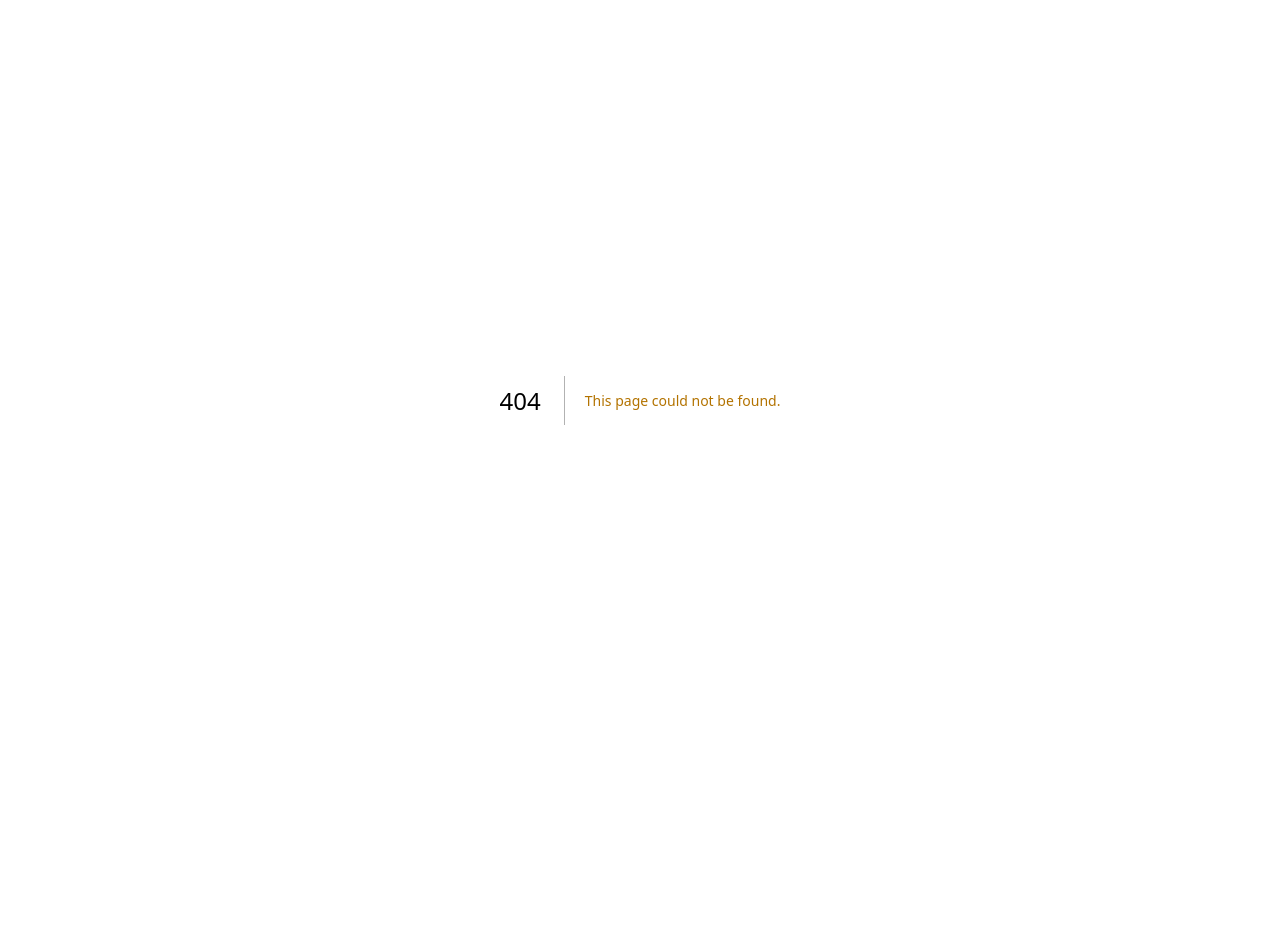
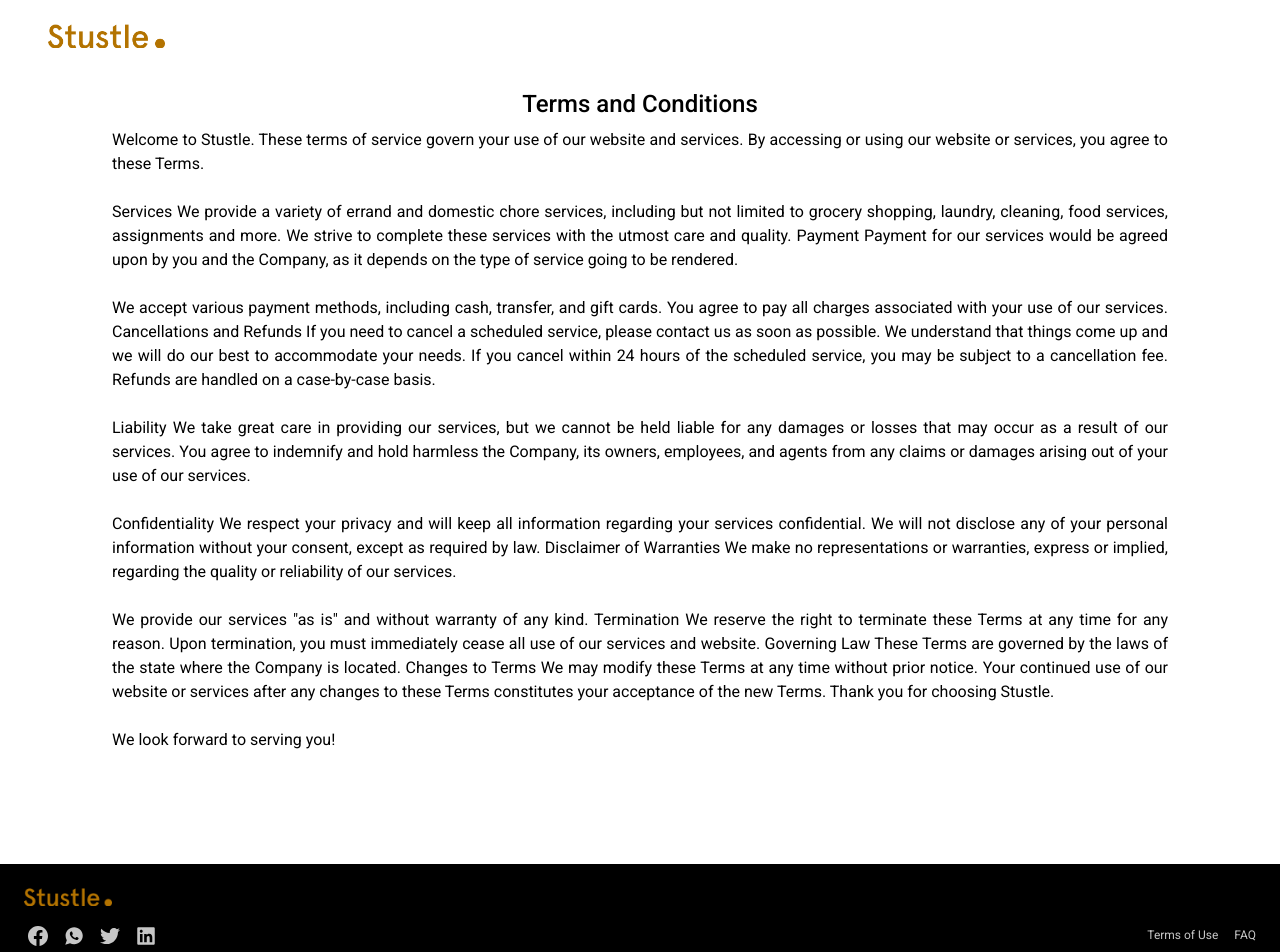
Before and after one commit to T-laye/Stustle__Landing__Page, a Next.js app: page /terms in a window 1280 px wide. Before the commit this address had no page. Shown: the top 952 px of the page. Before the commit the page ends 800 px from the top, so only its background shows below. Built offline with nearby package versions, Linux system fonts and the light colour scheme.

Commit message:
build: terms, FAQ, footer remodel

```diff
--- a/src/components/Layout/Footer.js
+++ b/src/components/Layout/Footer.js
@@ -9,41 +9,35 @@
 export default function Footer() {
   return (
     <footer>
-      <div>
+      <div className="flex flex-col gap-4">
         <div>
           <Link legacyBehavior href="/">
             <a>
-              <Image height={22} src={logo} alt="logo" />
+              <Image height={18} src={logo} alt="logo" />
             </a>
           </Link>
         </div>
-        <div className="w-52">
-          <ul className="text-gray-3 text-xs flex flex-col gap-1 mt-2 ">
-            <li>Terms of service</li>
-            <li>FAQ</li>
-            <li>Support</li>
-          </ul>
-        </div>
-        <div className="flex gap-2 mt-4 mb-8">
+        <div className="flex flex-row justify-between">
+          <div className="grid grid-cols-2 gap-2 sm:flex ">
             <Link
               target="_blank"
               href="https://www.facebook.com/profile.php?id=100090583722573"
             >
               <div className=" flex w-7 h-7 justify-center items-center text-gray-3 hover:text-white hover:scale-110 duration-500  rounded-full">
                 {' '}
-              <BsFacebook size={24} />{' '}
+                <BsFacebook size={20} />{' '}
               </div>
             </Link>
             <Link target="_blank" href="https://wa.me/message/JVOKBIKMBAITH1">
               <div className=" w-7 h-7 flex justify-center items-center text-gray-3 hover:text-white hover:scale-110 duration-500 rounded-full">
                 {' '}
-              <IoLogoWhatsapp size={24} />{' '}
+                <IoLogoWhatsapp size={20} />{' '}
               </div>
             </Link>
             <Link target="_blank" href="/">
               <div className=" w-7 h-7 flex justify-center items-center text-gray-3 hover:text-white hover:scale-110 duration-500 rounded-full">
                 {' '}
-              <FaTwitter size={24} />{' '}
+                <FaTwitter size={20} />{' '}
               </div>
             </Link>
             <Link
@@ -52,11 +46,31 @@
             >
               <div className=" w-7 h-7 flex justify-center items-center text-gray-3 hover:text-white hover:scale-110 duration-500    rounded-full ">
                 {' '}
-              <FaLinkedin size={24} />{' '}
+                <FaLinkedin size={20} />{' '}
               </div>
             </Link>
           </div>
-
+          <div className="text-right flex flex-col sm:gap-4 sm:flex-row">
+            <div>
+              <Link
+                className="text-gray-3 text-xs hover:text-sm duration-500 hover:text-white hover:font-medium"
+                href="/terms"
+                target="_blank"
+              >
+                Terms of Use
+              </Link>
+            </div>
+            <div>
+              <Link
+                className="text-gray-3 text-xs hover:text-sm duration-500 hover:text-white hover:font-medium"
+                href="/terms"
+                target="_blank"
+              >
+                FAQ
+              </Link>
+            </div>
+          </div>
+        </div>
         <div className="border-t border-t-gray-3 pt-5 ">
           <p className="text-gray-3 text-center text-xs tracking-wider">
             © Stustle 2023. All rights reserved.
--- a/src/components/Layout/Header.js
+++ b/src/components/Layout/Header.js
@@ -30,7 +30,7 @@
   };
 
   return (
-    <header className="px-12">
+    <header>
       <div className={styles.header}>
         <div className={styles.logo}>
           <Link legacyBehavior href="/">
--- a/src/components/Layout/main/How.js
+++ b/src/components/Layout/main/How.js
@@ -10,10 +10,10 @@
   return (
     <section id="how">
       <h2>How It Works</h2>
-      <div className="flex flex-col items-center mt-10 gap-8 mb-12  ">
+      <div className="flex flex-col items-center mt-10 gap-8 mb-12 mx-auto  max-w-lg">
         <div
           // ref={active}
-          className={`max-w-lg min-h-32 px-6 pt-4 pb-7 duration-700  rounded-lg border ${
+          className={`w-full  min-h-32 px-6 pt-4 pb-7 duration-700  rounded-lg border ${
             box_2_visible ? 'border-gray-3' : 'border-primary-dark border-2'
           } relative`}
         >
@@ -31,7 +31,7 @@
         </div>
         <div
           ref={box_2}
-          className={`max-w-lg min-h-32 px-6 py-7  duration-700  rounded-lg border relative  ${
+          className={`w-full min-h-32 px-6 py-7  duration-700  rounded-lg border relative  ${
             box_2_visible && !box_3_visible
               ? 'border-primary-dark border-2'
               : 'border-gray-3'
@@ -52,7 +52,7 @@
         </div>
         <div
           ref={box_3}
-          className={`max-w-lg min-h-32 px-6 py-7  duration-700  rounded-lg border relative  ${
+          className={` w-full min-h-32 px-6 py-7  duration-700  rounded-lg border relative  ${
             box_3_visible ? 'border-primary-dark border-2' : 'border-gray-3'
           }`}
         >
--- a/src/components/Layout/main/Service.js
+++ b/src/components/Layout/main/Service.js
@@ -31,7 +31,9 @@
     <section id="services">
       <div className="flex flex-col items-center">
         <h2>Our Services</h2>
-        <p className="text-center text-lg">The services we offer:</p>
+        <p className="text-center text-lg">
+          These are some of the services we render:
+        </p>
         <div>
           <div className="flex flex-wrap gap-6 justify-center mt-6 md:grid grid-cols-3 md:gap-6 xl:gap-x-48 xl:gap-y-20 xl:mb-14 lg:gap-x-20 lg:gap-y-10 lg:mt-8 lg:w-5/6 sm:gap-x-2 md:w-6/7 mx-auto">
             {renderService}
--- /dev/null
+++ b/src/pages/faq.js
@@ -0,0 +1,82 @@
+/* eslint-disable react/no-unescaped-entities */
+/* eslint-disable jsx-a11y/alt-text */
+import Footer from '@/components/Layout/Footer';
+import Image from 'next/image';
+import Link from 'next/link';
+import logo from '../../public/logo/stustle.png';
+
+export default function Faq() {
+  return (
+    <>
+      <div className="bg-white min-h-screen px-12 pb-28 pt-6">
+        <div>
+          <Link href="/">
+            <Image height={24} src={logo} alt="Stustle Logo" />
+          </Link>
+        </div>
+        <div className="  flex flex-col items-center lg:px-36 mt-10 mx-auto">
+          <h1 className=" text-center text-2xl font-medium mb-2 ">
+            Frequently Asked Questions
+          </h1>
+          <p className="text-justify text-base">
+            <strong>Q: What services do you provide?</strong>
+            <br />
+            A: We offer a wide range of services, including Grocery shopping,
+            meal prep, laundry, cleaning, assignments, and more. We can help
+            with almost any domestic chore or errand you need assistance with.
+            <br />
+            <br />
+            <strong> Q: How do I book your services?</strong>
+            <br />
+            A: You can book our services online through our website or reaching
+            us on whatsapp. Simply choose the services you need, give detailed
+            descriptions. We'll confirm your booking and send a reminder before
+            your scheduled appointment.
+            <br />
+            <br />
+            <strong> Q: Are your services available in my area?</strong>
+            <br />
+            A: We currently serve within Delta State. If you're not sure if we
+            serve your area, please contact us to find out.
+            <br />
+            <br />
+            <strong> Q: How much do your services cost?</strong>
+            <br />
+            A: Our pricing varies depending on the service and the amount of
+            time required to complete the task. We offer competitive rates and
+            transparent pricing, so you'll always know exactly what you're
+            paying for.
+            <br />
+            <br />
+            <strong> Q: Are your staff background checked?</strong>
+            <br />
+            A: Yes, all of our staff members undergo a thorough background check
+            before they are hired. We take safety and security very seriously
+            and want our clients to feel confident and comfortable with the
+            people we send to their homes.
+            <br />
+            <br />
+            <strong>
+              {' '}
+              Q: What if I need to reschedule or cancel my appointment?{' '}
+            </strong>
+            <br />
+            A: You can reschedule or cancel your appointment once before the
+            scheduled appointment time without incurring any fees. If you need
+            to cancel or reschedule while the Stustler is already about to
+            commence the task, there may be a cancellation fee.
+            <br />
+            <br />
+            <strong> Q: What if I'm not satisfied with the service?</strong>
+            <br />
+            A: We strive to provide high-quality services and complete customer
+            satisfaction. If for any reason you're not satisfied with the
+            service, please let us know as soon as possible so we can make it
+            right.
+          </p>
+        </div>
+      </div>
+      <Footer />
+    </>
+  );
+}
--- a/src/pages/form.js
+++ b/src/pages/form.js
@@ -30,9 +30,7 @@
       </header>
       <div className=" px-6 bg-white container mx-auto py-4 md:w-1/2  lg:w-1/3 ">
         <div className="w-3/4 mb-10">
-          <h2 className="text-4xl text-left text-black mb-4">
-            Lorem ipsum dolor sit amet.
-          </h2>
+          <h2 className="text-4xl text-left text-black mb-4">Request Form</h2>
           <p className="text-base leading-5">
             Please fill and submit the form below.
           </p>
@@ -67,6 +65,16 @@
               prefix="Email"
               field="email"
               errors={state.errors}
+            />
+          </div>
+          <div className="flex flex-col mb-4">
+            <label htmlFor="email">Location</label>
+            <input
+              required
+              name="location"
+              type="text"
+              id="location"
+              placeholder="Enter your location"
             />
           </div>
           <div className="flex flex-col mb-4">
@@ -121,7 +129,7 @@
             <button
               type="submit"
               disabled={state.submitting}
-              className={`${styles.btnPrimary} mt-10 w-full`}
+              className={`${styles.btnPrimary}  mt-10 w-full`}
             >
               Submit
             </button>
--- /dev/null
+++ b/src/pages/terms.js
@@ -0,0 +1,78 @@
+/* eslint-disable react/no-unescaped-entities */
+/* eslint-disable jsx-a11y/alt-text */
+import Footer from '@/components/Layout/Footer';
+import Image from 'next/image';
+import Link from 'next/link';
+import logo from '../../public/logo/stustle.png';
+
+export default function Terms() {
+  return (
+    <>
+      <div className="bg-white min-h-screen px-12 pb-28 pt-6">
+        <div>
+          <Link href="/">
+            <Image height={24} src={logo} alt="Stustle Logo" />
+          </Link>
+        </div>
+        <div className="  flex flex-col items-center lg:px-16 mt-10 mx-auto">
+          <h1 className=" text-center text-2xl font-medium mb-2 ">
+            Terms and Conditions
+          </h1>
+          <p className="text-justify text-base">
+            Welcome to Stustle. These terms of service govern your use of our
+            website and services. By accessing or using our website or services,
+            you agree to these Terms.
+            <br />
+            <br />
+            Services We provide a variety of errand and domestic chore services,
+            including but not limited to grocery shopping, laundry, cleaning,
+            food services, assignments and more. We strive to complete these
+            services with the utmost care and quality. Payment Payment for our
+            services would be agreed upon by you and the Company, as it depends
+            on the type of service going to be rendered.
+            <br />
+            <br />
+            We accept various payment methods, including cash, transfer, and
+            gift cards. You agree to pay all charges associated with your use of
+            our services. Cancellations and Refunds If you need to cancel a
+            scheduled service, please contact us as soon as possible. We
+            understand that things come up and we will do our best to
+            accommodate your needs. If you cancel within 24 hours of the
+            scheduled service, you may be subject to a cancellation fee. Refunds
+            are handled on a case-by-case basis.
+            <br />
+            <br />
+            Liability We take great care in providing our services, but we
+            cannot be held liable for any damages or losses that may occur as a
+            result of our services. You agree to indemnify and hold harmless the
+            Company, its owners, employees, and agents from any claims or
+            damages arising out of your use of our services.
+            <br />
+            <br />
+            Confidentiality We respect your privacy and will keep all
+            information regarding your services confidential. We will not
+            disclose any of your personal information without your consent,
+            except as required by law. Disclaimer of Warranties We make no
+            representations or warranties, express or implied, regarding the
+            quality or reliability of our services.
+            <br />
+            <br />
+            We provide our services "as is" and without warranty of any kind.
+            Termination We reserve the right to terminate these Terms at any
+            time for any reason. Upon termination, you must immediately cease
+            all use of our services and website. Governing Law These Terms are
+            governed by the laws of the state where the Company is located.
+            Changes to Terms We may modify these Terms at any time without prior
+            notice. Your continued use of our website or services after any
+            changes to these Terms constitutes your acceptance of the new Terms.
+            Thank you for choosing Stustle.
+            <br />
+            <br />
+            We look forward to serving you!
+          </p>
+        </div>
+      </div>
+      <Footer />
+    </>
+  );
+}
--- a/src/styles/globals.css
+++ b/src/styles/globals.css
@@ -47,7 +47,7 @@
 }
 
 label {
-  @apply text-base mb-2;
+  @apply text-base mb-2 font-medium;
 }
 
 textarea,
```
Lines whose indentation alone changed are shown as unchanged.
